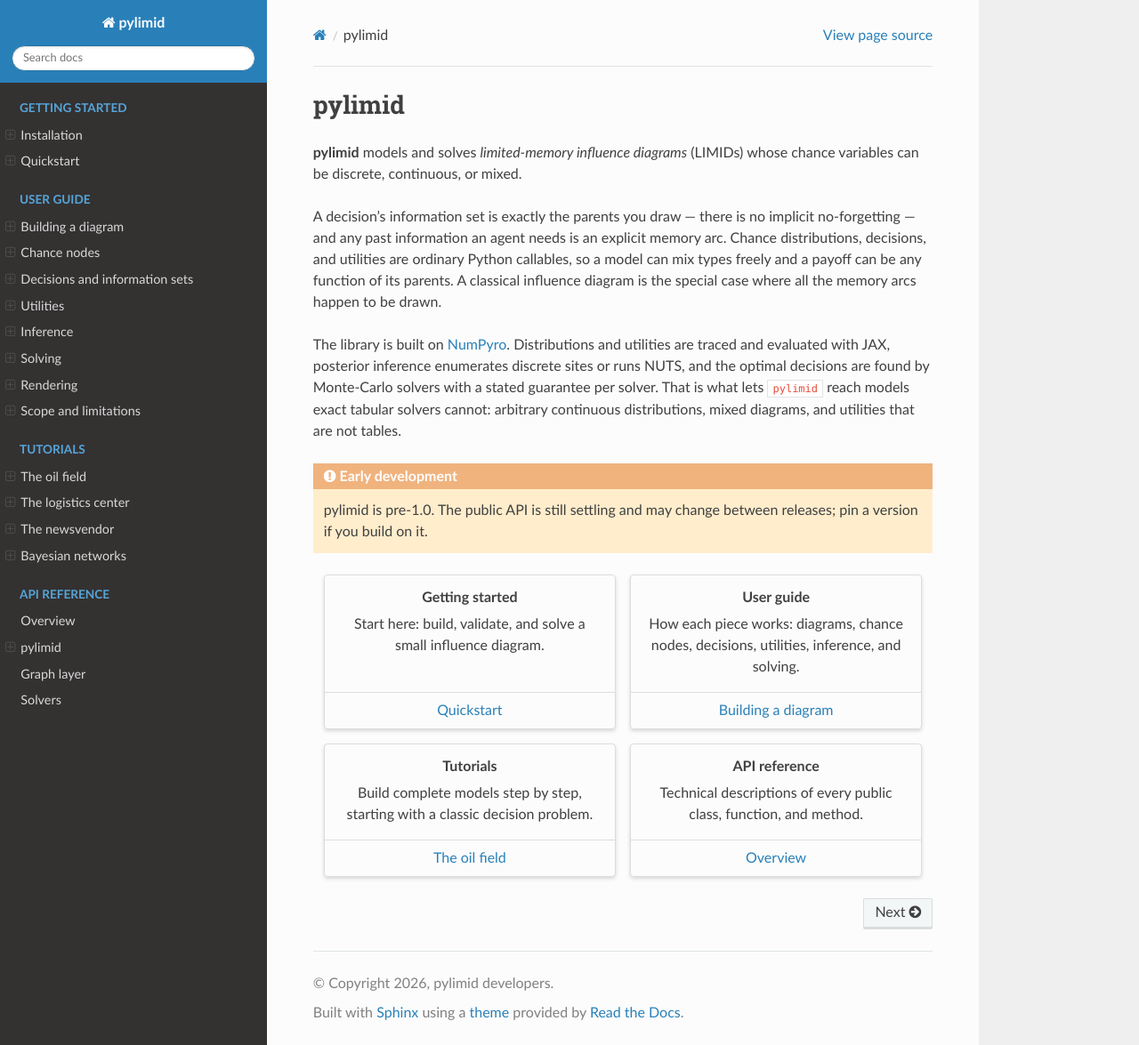
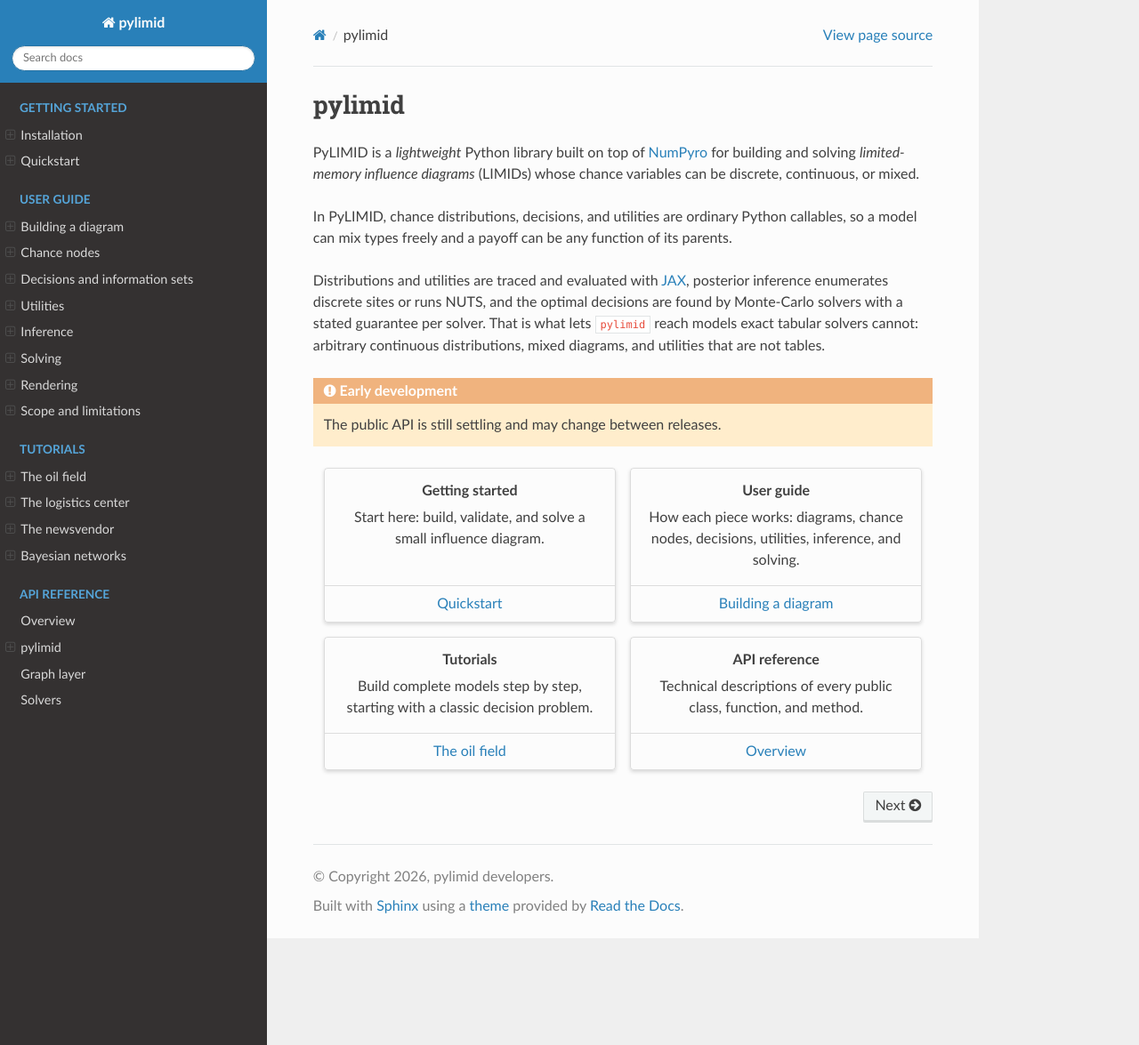
Before and after one commit to cynosural-ai/pylimid, a Sphinx documentation site: the page built from docs/index.md, in a window 1280 px wide and 1175 px high. Shown: the whole window at 89% size. Built offline with Sphinx 7.4.7 and the Read the Docs theme 3.1.0, drawn with Linux system fonts in a browser that asks for light colours.

Commit message:
update docs

````diff
--- a/docs/index.md
+++ b/docs/index.md
@@ -1,14 +1,14 @@
 # pylimid
 
-**pylimid** models and solves *limited-memory influence diagrams* (LIMIDs) whose chance variables can be discrete, continuous, or mixed.
+PyLIMID is a *lightweight* Python library built on top of [NumPyro](https://num.pyro.ai) for building and solving *limited-memory influence diagrams* (LIMIDs) whose chance variables can be discrete, continuous, or mixed.
 
-A decision's information set is exactly the parents you draw — there is no implicit no-forgetting — and any past information an agent needs is an explicit memory arc. Chance distributions, decisions, and utilities are ordinary Python callables, so a model can mix types freely and a payoff can be any function of its parents. A classical influence diagram is the special case where all the memory arcs happen to be drawn.
+In PyLIMID, chance distributions, decisions, and utilities are ordinary Python callables, so a model can mix types freely and a payoff can be any function of its parents.
 
-The library is built on [NumPyro](https://num.pyro.ai). Distributions and utilities are traced and evaluated with JAX, posterior inference enumerates discrete sites or runs NUTS, and the optimal decisions are found by Monte-Carlo solvers with a stated guarantee per solver. That is what lets `pylimid` reach models exact tabular solvers cannot: arbitrary continuous distributions, mixed diagrams, and utilities that are not tables.
+Distributions and utilities are traced and evaluated with [JAX](https://docs.jax.dev/en/latest/), posterior inference enumerates discrete sites or runs NUTS, and the optimal decisions are found by Monte-Carlo solvers with a stated guarantee per solver. That is what lets `pylimid` reach models exact tabular solvers cannot: arbitrary continuous distributions, mixed diagrams, and utilities that are not tables.
 
 ```{admonition} Early development
 :class: warning
-pylimid is pre-1.0. The public API is still settling and may change between releases; pin a version if you build on it.
+The public API is still settling and may change between releases.
 ```
 
 ::::{grid} 1 1 2 2
````
